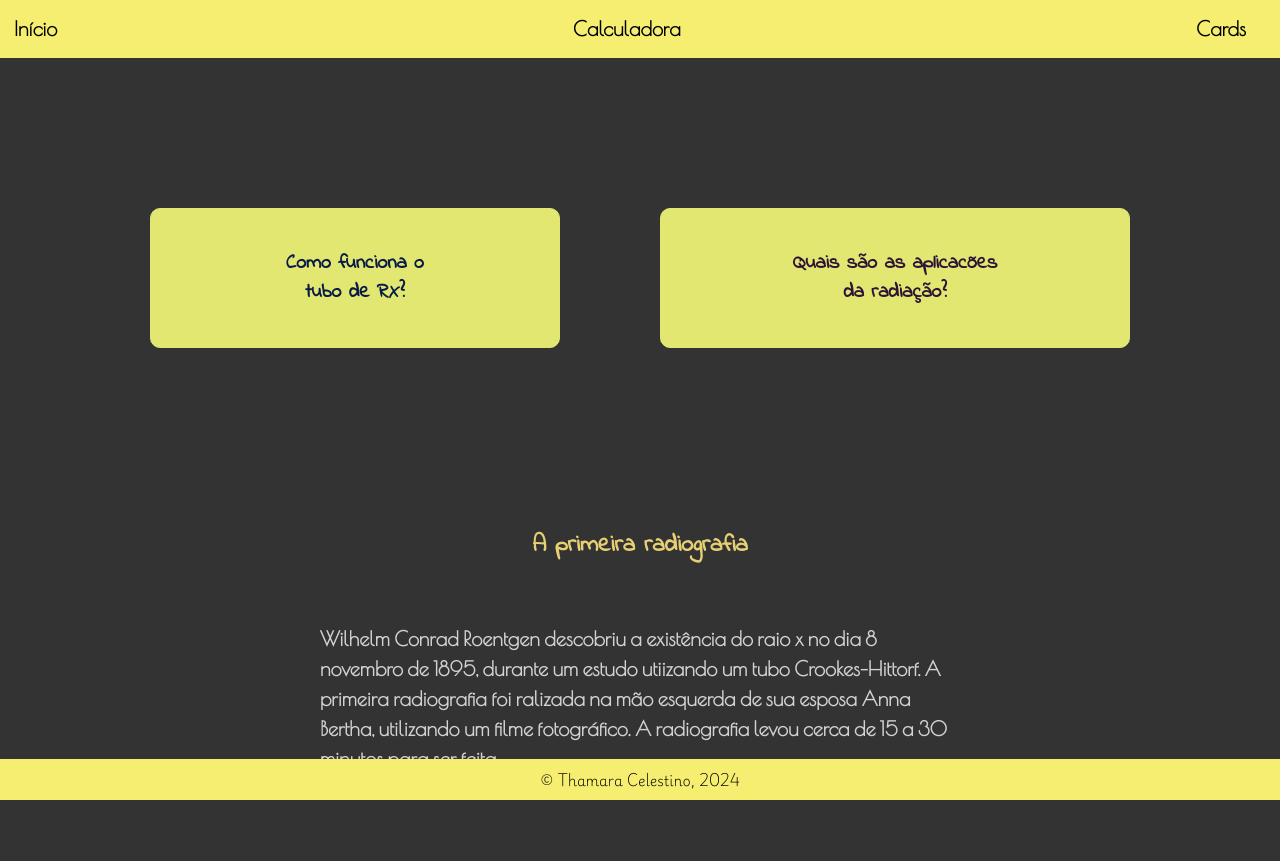
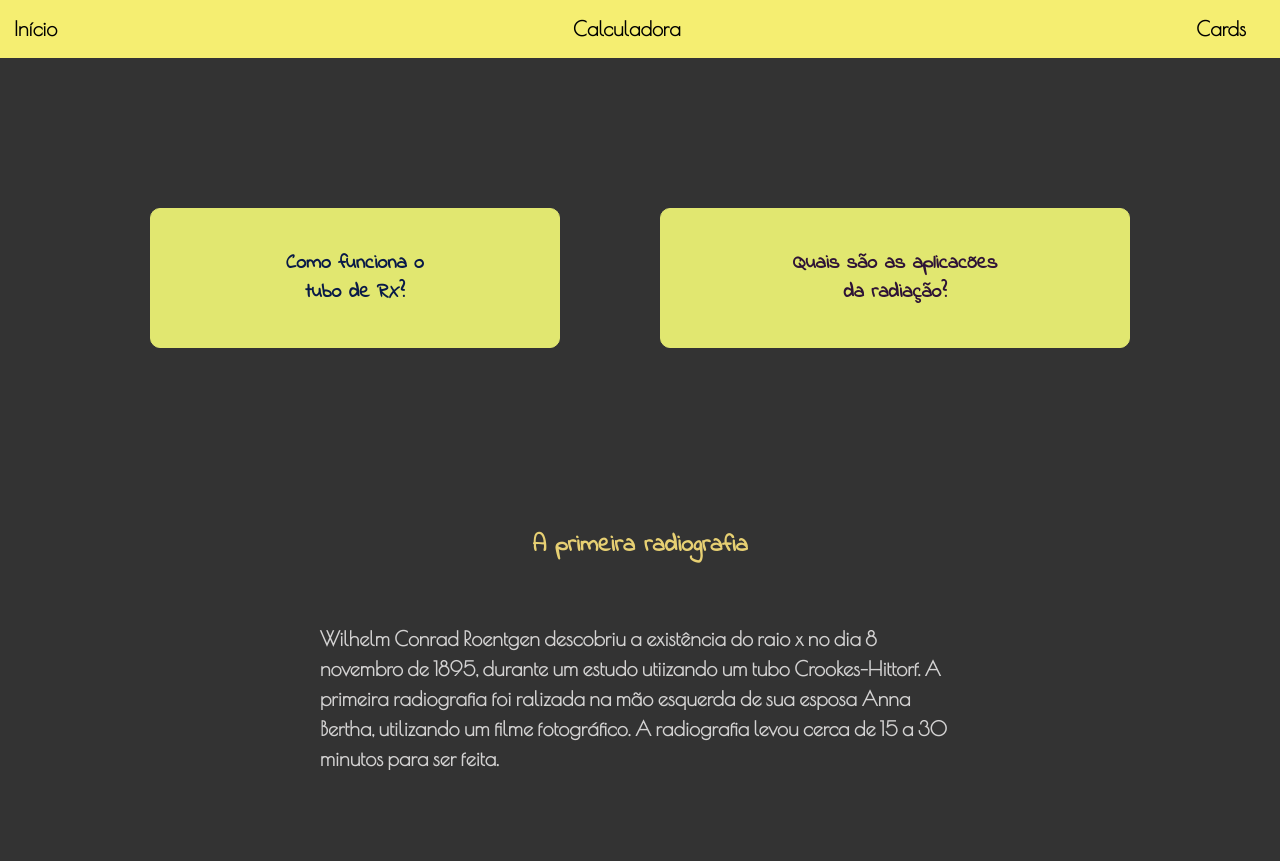
Before and after one commit to thaorsini/radiologiaradioativa, a plain HTML site: page index.html in a window 1280 px wide. Drawn offline with nearby package versions, Linux system fonts and the light colour scheme.

Commit message:
Update index.html

```diff
--- a/index.html
+++ b/index.html
@@ -41,9 +41,6 @@
 
     </main>
 </body>
-    <footer>
-        <p>&copy; Thamara Celestino, 2024</p>
-    </footer>
-    <script src="script.js"></script>
+
 
 </html>
```
